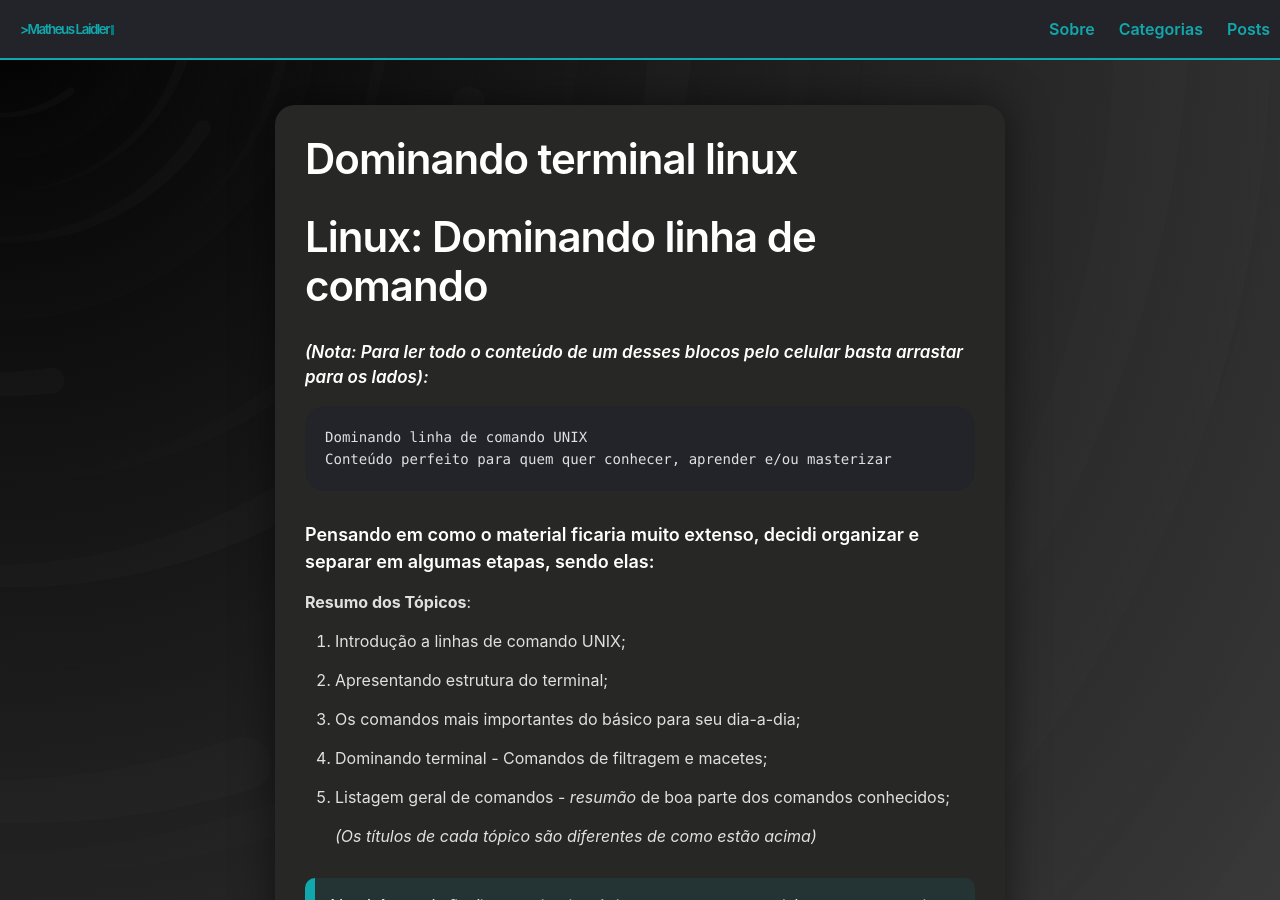
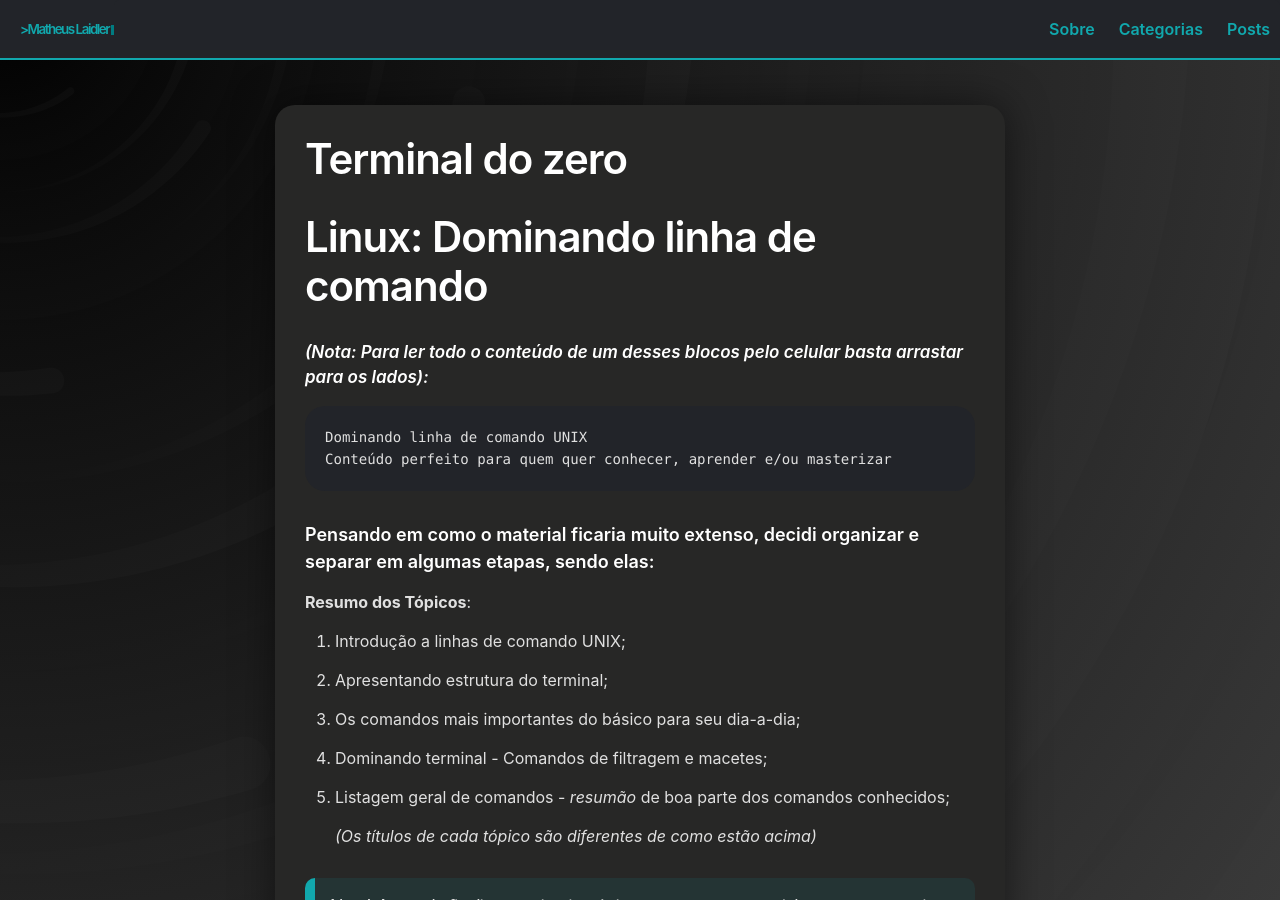
Before and after one commit to matheuslaidler/Tech-Jekyll-Old, a Jekyll site: the page built from _posts/2020-02-25-terminal.md, in a window 1280 px wide and 900 px high. Built offline with Jekyll 4.4.1, drawn with Linux system fonts in a browser that asks for light colours.

Commit message:
Update 2020-02-25-terminal.md

```diff
--- a/_posts/2020-02-25-terminal.md
+++ b/_posts/2020-02-25-terminal.md
@@ -1,6 +1,6 @@
 ---
 layout: post
-title: Dominando terminal linux
+title: Terminal do zero
 categories:
 - linux
 author: Matheus Laidler
```
